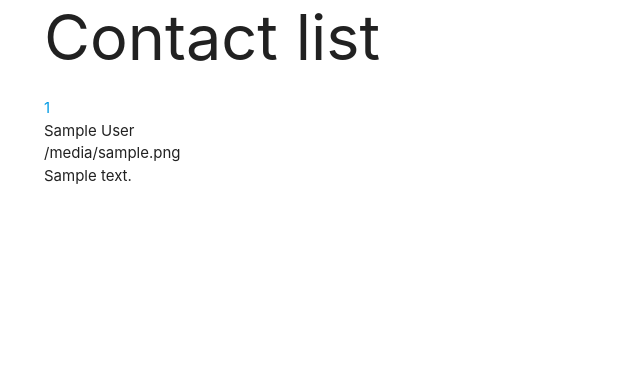
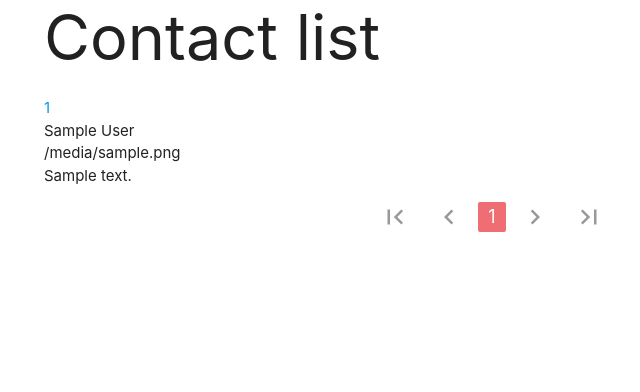
Before and after one commit to eduardkh/phonebook, a Django app: page / in a window 1280 px wide. Shown: the part 39-431 px from the top of the page, without its empty margins (148-788 px from the left). Run offline with Django 3.2, Linux system fonts and the light colour scheme; tables that the repository leaves empty hold one stand-in row (values such as "Sample post").

Commit message:
Pagination & QuerySet

```diff
--- a/phonebook_app/views.py
+++ b/phonebook_app/views.py
@@ -1,6 +1,7 @@
 from django.shortcuts import render, get_object_or_404, redirect
 from django.http import HttpResponse, HttpResponseRedirect
 from django.contrib import messages
+from django.core.paginator import Paginator, EmptyPage, PageNotAnInteger
 from .models import *
 from .forms import *
 # Create your views here.
@@ -8,10 +9,26 @@ from .forms import *
 
 def phone_list(request):
     title = 'Contact list'
-    querryset = Contact.objects.all()
+    queryset_list = Contact.objects.all()
+    paginator = Paginator(queryset_list, 6)
+    page_request_var = 'page'
+    page = request.GET.get(page_request_var)
+    last_page = str(paginator.page(paginator.num_pages)).split(' ')[1]
+
+    try:
+        queryset = paginator.page(page)
+    except PageNotAnInteger:
+        # If page is not an integer, deliver first page.
+        queryset = paginator.page(1)
+    except EmptyPage:
+        # If page is out of range (e.g. 9999), deliver last page of results.
+        queryset = paginator.page(paginator.num_pages)
+
     context = {
         'title': title,
-        'querryset': querryset,
+        'queryset': queryset,
+        'page_request_var': page_request_var,
+        'last_page': last_page,
     }
     return render(request, 'list.html', context)
 
--- a/templates/detail.html
+++ b/templates/detail.html
@@ -18,7 +18,7 @@
                 {% for email in emails %}
                 <h4>{{ email }}</h4>
                 {% endfor %}
-                <h5>{{ contact.notes }}</h5>
+                <h5>{{ contact.notes|linebreaks }}</h5>
 
                 <a href="{% url 'phone:phone_list' %}" class="waves-effect waves-light btn"><i
                                 class="material-icons left">arrow_back</i>Back</a>
--- a/templates/list.html
+++ b/templates/list.html
@@ -2,9 +2,11 @@
 {% load staticfiles %}
 {% block title %}{{ title }} | {{ block.super }}{% endblock title %}
 {% block content %}
+<main>
+    <section>
         <h1>{{ title }}</h1>
-<p></p>
-{% for object in querryset %}
+        <p>
+            {% for object in queryset %}
             <a href="{% url 'phone:phone_detail' pk=object.pk %}">{{ object.pk }}</a> <br>
             {{ object.first_name }} {{ object.last_name }}<br>
             {% if object.image %}
@@ -13,4 +15,69 @@
             {{ object.notes }}<br>
             {% endfor %}
         </p>
+    </section>
+    <!-- this paginator will show all pages
+<div>
+{% if queryset.has_other_pages %}
+<ul class="pagination center">
+{% if queryset.has_previous %}
+<li><a href="?{{ page_request_var }}={{ queryset.previous_page_number }}"><i class="material-icons">chevron_left</i></a></li>
+{% else %}
+<li class="disabled"><a href="#!"><i class="material-icons">chevron_left</i></a></li>
+{% endif %}
+{% for i in queryset.paginator.page_range %}
+{% if queryset.number == i %}
+    <li class="active"><a href="#!">{{ i }}</a></li>
+{% else %}
+    <li><a href="?{{ page_request_var }}={{ i }}">{{ i }}</a></li>
+{% endif %}
+{% endfor %}
+{% if queryset.has_next %}
+<li class="waves-effect"><a href="?{{ page_request_var }}={{ queryset.next_page_number }}"><i class="material-icons">chevron_right</i></a></li>
+{% else %}
+<li class="disabled"><a href="#!"><i class="material-icons">chevron_right</i></a></li>
+{% endif %}
+</ul>
+{% endif %}
+</div> -->
+    <div>
+        <ul class="pagination center">
+            {% if queryset.has_previous %}
+            <li><a href="?{{ page_request_var }}=1"><i class="material-icons">first_page</i></a></li>
+            <li><a href="?{{ page_request_var }}={{ queryset.previous_page_number }}"><i
+                        class="material-icons">chevron_left</i></a></li>
+            {% else %}
+            <li class="disabled"><a href="#!"><i class="material-icons">first_page</i></a></li>
+            <li class="disabled"><a href="#!"><i class="material-icons">chevron_left</i></a></li>
+            {% endif %}
+            <!-- Jump a few pages back
+        {% if queryset.number|add:'-2' > 1 %}
+            <li><a href="?{{ page_request_var }}={{ queryset.number|add:'-3' }}"><i class="material-icons">chevron_left</i></a></li>
+        {% endif %} -->
+            {% for i in queryset.paginator.page_range %}
+            {% if queryset.number == i %}
+            <li class="active"><a href="#!">{{ i }}</a></li>
+            {% elif i > queryset.number|add:'-5' and i < queryset.number|add:'5' %}
+            <li><a href="?{{ page_request_var }}={{ i }}">{{ i }}</a></li>
+            {% endif %}
+            {% endfor %}
+            <!-- Jump a few pages fore
+        {% if queryset.paginator.num_pages > queryset.number|add:'2' %}
+            <li><a href="?{{ page_request_var }}={{ queryset.number|add:'3' }}"><i class="material-icons">chevron_right</i></a></li>
+        {% endif %} -->
+            {% if queryset.has_next %}
+            <li class="waves-effect"><a href="?{{ page_request_var }}={{ queryset.next_page_number }}"><i
+                        class="material-icons">chevron_right</i></a></li>
+            <li class="waves-effect"><a href="?{{ page_request_var }}={{ last_page }}"><i
+                        class="material-icons">last_page</i></a></li>
+            {% else %}
+            <li class="disabled"><a href="#!"><i class="material-icons">chevron_right</i></a></li>
+            <li class="disabled"><a href="#!"><i class="material-icons">last_page</i></a></li>
+            {% endif %}
+        </ul>
+    </div>
+    </div>
+    <section>
+    </section>
+</main>
 {% endblock content %}
```
Lines whose indentation alone changed are shown as unchanged.
